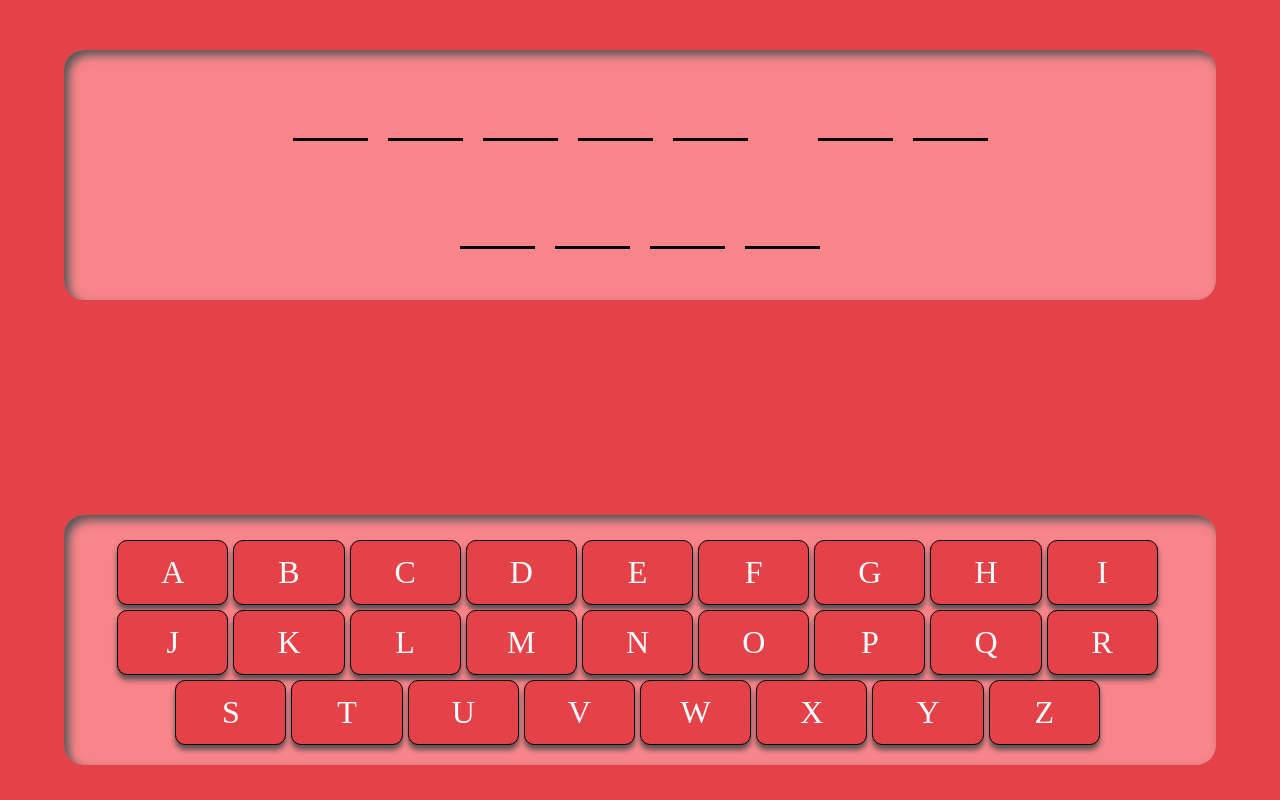
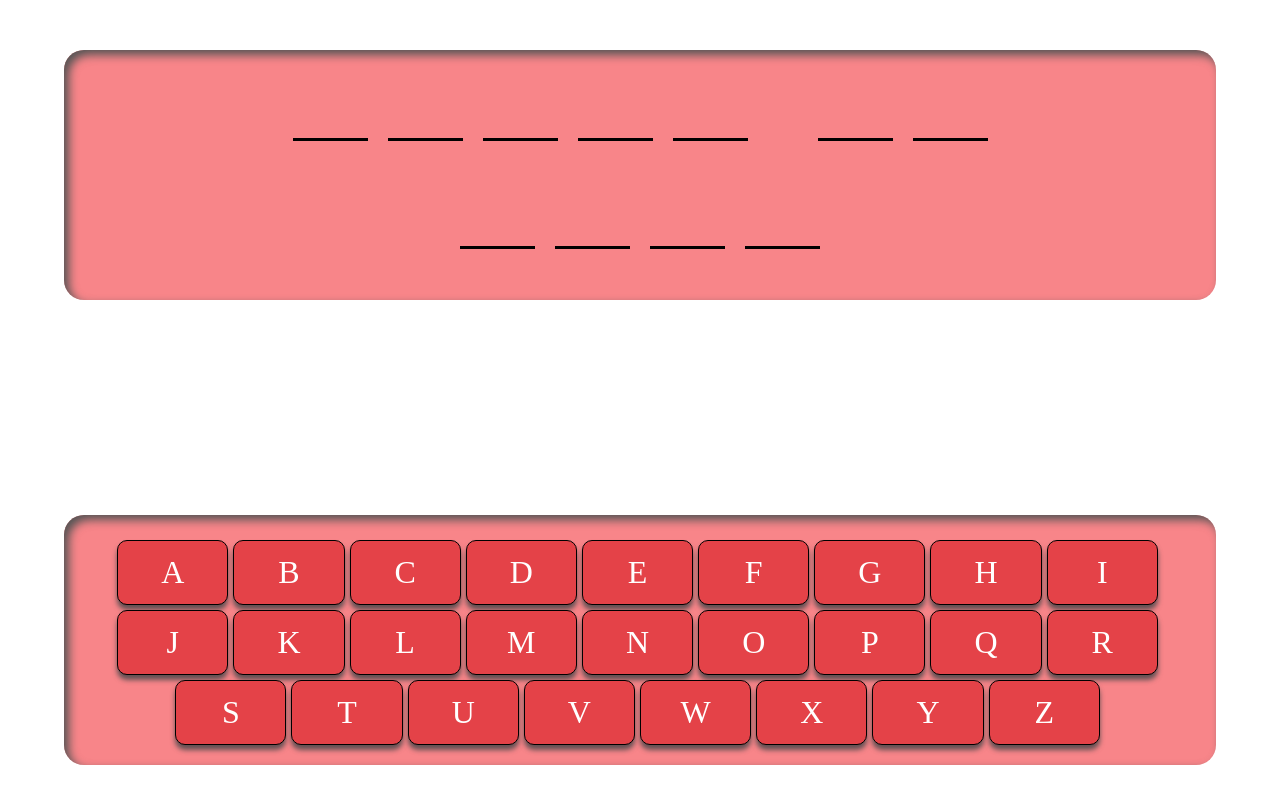
Before and after one commit to ZTeasley/Hangman-App, a plain HTML site: page index.html in a window 1280 px wide. Drawn offline with Linux system fonts and the light colour scheme.

Commit message:
Body Background Color Changed To White

```diff
--- a/style.css
+++ b/style.css
@@ -3,7 +3,7 @@ body {
     height: 100vh;
     display: grid;
     place-items: center;
-    background-color: #e44248;
+    background-color: #ffffff;
     overflow-x: hidden;
 }
 
```
